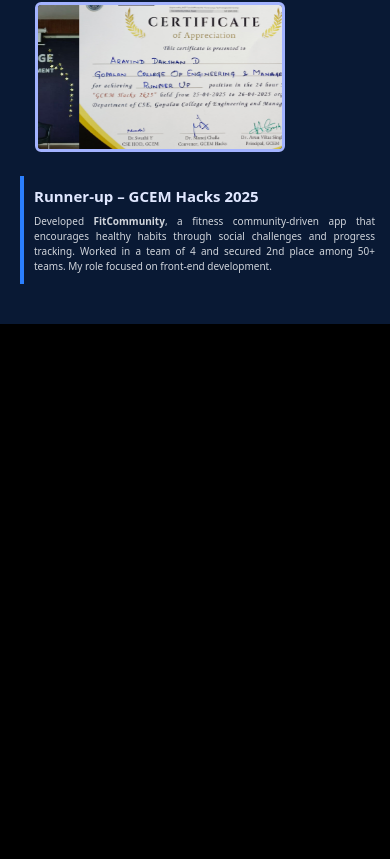
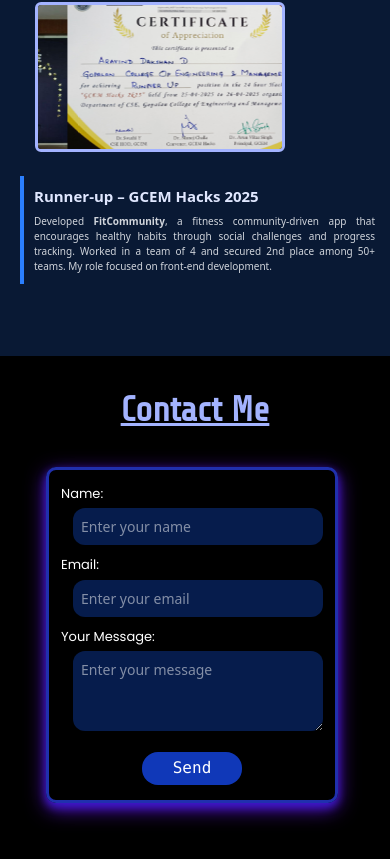
Before and after one commit to Arav20603/aravPortfolio, a React (Vite) app in the folder portfolio/: page / in a window 390 px wide. Shown: the part 3193-4052 px from the top of the page. Before the commit the page ends 3517 px from the top, so only its background shows below. Built offline with nearby package versions, Linux system fonts and the light colour scheme.

Commit message:
Added a new section - ContactFrom with mailing option

```diff
--- a/portfolio/package.json
+++ b/portfolio/package.json
@@ -10,10 +10,13 @@
     "preview": "vite preview"
   },
   "dependencies": {
+    "@formspree/react": "^3.0.0",
     "@tailwindcss/vite": "^4.1.7",
+    "nodemailer": "^7.0.3",
     "react": "^19.1.0",
     "react-dom": "^19.1.0",
     "react-router-dom": "^7.6.2",
+    "react-toastify": "^11.0.5",
     "tailwindcss": "^4.1.7"
   },
   "devDependencies": {
--- a/portfolio/src/components/Home.tsx
+++ b/portfolio/src/components/Home.tsx
@@ -1,5 +1,6 @@
 import About from '../pages/About'
 import Achievements from '../pages/Achievements'
+import ContactForm from '../pages/ContactForm'
 import Hero from '../pages/Hero'
 import Projects from '../pages/Projects'
 import Skills from '../pages/Skills'
@@ -14,6 +15,7 @@ const Home = () => {
       <Skills />
       <Projects />
       <Achievements />
+      <ContactForm />
     </>
   )
 }
--- a/portfolio/src/constants/images.ts
+++ b/portfolio/src/constants/images.ts
@@ -16,6 +16,7 @@ import dsa from '../assets/images/dsa.png';
 import hack1 from '../assets/images/hackathon.jpg';
 import hack2 from '../assets/images/hack1.jpg';
 import hack3 from '../assets/images/hack2.jpg';
+import contact from '../assets/images/contact.jpg';
 
 export const images = {
   logo,
@@ -35,5 +36,6 @@ export const images = {
   cpp,
   hack1,
   hack2,
-  hack3
+  hack3,
+  contact
 };
--- a/portfolio/src/pages/Achievements.tsx
+++ b/portfolio/src/pages/Achievements.tsx
@@ -4,7 +4,7 @@ import '../utils/Achievements.css'
 
 const Achievements = () => {
   return (
-    <div id='achievements' className='text-white mt-25 bg-blue-500/20 pt-20 pb-10'>
+    <div id='achievements' className='text-white mt-25 bg-blue-500/20 pt-20 pb-18'>
       <div className="achievements-container ml-20">
         <h1 className='text-5xl poppins-bold mb-8 underline text-indigo-200'>Achievements</h1>
 
--- /dev/null
+++ b/portfolio/src/pages/ContactForm.tsx
@@ -0,0 +1,112 @@
+import React, { useState } from 'react'
+import { images } from '../constants/images'
+import { Bounce, toast, ToastContainer } from 'react-toastify'
+import '../utils/Contact.css'
+
+const ContactForm = () => {
+  const [name, setName] = useState('')
+  const [email, setEmail] = useState('')
+  const [text, setText] = useState('')
+
+
+  const handleSubmit = async (e:any) => {
+    e.preventDefault(); // ✅ Prevent page reload
+
+    if (!name || !email || !text) {
+      toast.error('Please fill in all fields');
+      return;
+    }
+
+    const formData = {
+      name,
+      email,
+      text,
+    };
+
+    try {
+      const response = await fetch('https://formspree.io/f/manjbwnl', {
+        method: 'POST',
+        headers: {
+          'Content-Type': 'application/json',
+          Accept: 'application/json',
+        },
+        body: JSON.stringify(formData),
+      });
+
+      if (response.ok) {
+        toast.success("Message sent successfully! 🚀 Thanks for contacting use, we'll get back to you soon 😇");
+        setName('');
+        setEmail('');
+        setText('');
+      } else {
+        toast.error("Oops! Something went wrong.");
+      }
+    } catch (error) {
+      toast.error("Network error. Please try again.");
+    }
+  };
+
+
+  return (
+    <div id='contact' className='text-white p-4 mt-5 mb-10'>
+      <h1 className='ml-150 text-5xl share-tech-bold underline text-indigo-300'>Contact Me</h1>
+      <div className="contact-container flex gap-15 mt-10 justify-center">
+        <img src={images.contact} alt="ContactImg" className='w-120 rounded-xl shadow-2xl shadow-indigo-400' />
+        <form onSubmit={handleSubmit}
+          className='flex flex-col p-2 gap-7'
+        >
+
+          {/* Name */}
+          <div className="box-1 box flex flex-col mt-5">
+            <label htmlFor="name" className='text-xl poppins-regular'>Name:</label>
+            <input type="text" name="name" value={name}
+              placeholder='Enter your name' required
+              className='bg-blue-600/30 p-2 w-110 mt-4 rounded-xl ml-3'
+              onChange={(e) => setName(e.target.value)}
+            />
+          </div>
+
+          {/* Email */}
+          <div className="box flex flex-col">
+            <label htmlFor="email" className='text-xl poppins-regular'>Email:</label>
+            <input type="email" name='email'
+              placeholder='Enter your email' required value={email}
+              className='bg-blue-600/30 p-2 w-110 mt-4 rounded-xl ml-3'
+              onChange={(e) => setEmail(e.target.value)}
+            />
+          </div>
+
+          {/* TextArea */}
+          <div className="box flex flex-col">
+            <label htmlFor="msg" className='text-xl poppins-regular'>Your Message:</label>
+            <textarea name="msg" id=""
+              placeholder='Enter your message' required value={text}
+              className='bg-blue-600/30 p-2 w-110 mt-4 rounded-xl ml-3 h-20'
+              onChange={(e) => setText(e.target.value)}
+            ></textarea>
+          </div>
+
+          {/* submit btn */}
+          <div className="flex justify-center">
+            <button type='submit' className='cursor-pointer text-center bg-blue-700/80 hover:bg-blue-800/80 transition-all delay-75 duration-200 w-40 text-xl rounded-2xl py-2 font-mono'>Send</button>
+          </div>
+        </form>
+        <ToastContainer
+          position="bottom-right"
+          autoClose={5000}
+          hideProgressBar={false}
+          newestOnTop={false}
+          closeOnClick={false}
+          rtl={false}
+          pauseOnFocusLoss
+          draggable
+          pauseOnHover
+          theme="dark"
+          transition={Bounce}
+           />
+      </div>
+    </div>
+  )
+}
+
+export default ContactForm
--- a/portfolio/src/pages/Hero.tsx
+++ b/portfolio/src/pages/Hero.tsx
@@ -24,8 +24,8 @@ const Hero = () => {
 
         {/* btn - section */}
         <div className="btn flex gap-10 mt-3 font-semibold ml-5">
-          <Link to="#" className="p-2 bg-blue-700 px-7 text-center rounded-xl hover:bg-blue-800 transition-all delay-75 duration-200">View Resume</Link>
-          <Link to="#" className="p-2 bg-indigo-800 px-7 text-center rounded-xl hover:bg-indigo-900 transition-all delay-75 duration-200">Contact Me</Link>
+          <a href="#" className="p-2 bg-blue-700 px-7 text-center rounded-xl hover:bg-blue-800 transition-all delay-75 duration-200">View Resume</a>
+          <a href="#contact" className="p-2 bg-indigo-800 px-7 text-center rounded-xl hover:bg-indigo-900 transition-all delay-75 duration-200">Contact Me</a>
         </div>
       </div>
 
--- /dev/null
+++ b/portfolio/src/utils/Contact.css
@@ -0,0 +1,116 @@
+@media (min-width:870px) and (max-width:1200px) {
+  .contact-container img {
+    width: 350px;
+    height: fit-content;
+  }
+  .contact-container {
+    gap: 1rem;
+  }
+  #contact h1 {
+    margin-left: 400px;
+  }
+  .contact-container form {
+    gap: .8rem;
+  }
+  .contact-container form label {
+    font-size: 13px;
+  }
+  .contact-container form input, textarea {
+    width: 400px;
+
+  }
+  .box-1 {
+    margin-top: 0;
+  }
+  .box {
+    gap: 0;
+  }
+  .contact-container button {
+    font-size: 1rem;
+    width: 100px;
+    padding: 5px 0 5px 0;
+  }
+}
+@media (min-width:570px) and (max-width:870px) {
+  .contact-container img {
+    display: none;
+  }
+  .contact-container {
+    gap: 1rem;
+  }
+  #contact h1 {
+    font-size: 40px;
+    text-align: center;
+    margin-left: auto;
+  }
+  .contact-container form {
+    gap: 1rem;
+    border: 3px solid rgb(32, 48, 173);
+    padding: 30px;
+    box-shadow: 0 4px 8px 0 rgb(60, 24, 205), 0 6px 20px 0 rgb(86, 18, 196);
+    border-radius: 10px;
+  }
+  .contact-container form label {
+    font-size: 15px;
+  }
+  .contact-container form input, textarea {
+    width: 380px;
+  }
+  .box-1 {
+    margin-top: 0;
+  }
+  .box {
+    gap: 0;
+  }
+  .contact-container button {
+    font-size: 1rem;
+    width: 100px;
+    padding: 5px 0 5px 0;
+    margin-top: 10px;
+  }
+}
+
+@media screen and (max-width:570px) {
+  .contact-container img {
+    display: none;
+  }
+  .contact-container {
+    gap: 1rem;
+  }
+  #contact h1 {
+    font-size: 35px;
+    text-align: center;
+    margin-left: auto;
+  }
+  .contact-container form {
+    gap: .7rem;
+    border: 3px solid rgb(32, 48, 173);
+    padding: 15px 12px 15px 12px;
+    box-shadow: 0 4px 8px 0 rgb(60, 24, 205), 0 6px 20px 0 rgb(86, 18, 196);
+    border-radius: 10px;
+    margin-left: 10px;
+    width: fit-content;
+  }
+  .contact-container form label {
+    font-size: 13px;
+  }
+  .contact-container form input, textarea {
+    width: 250px;
+    padding: 8px;
+    margin-top: 5px;
+    font-size: 14px;
+  }
+  .box-1 {
+    margin-top: 0;
+  }
+  .box {
+    gap: 0;
+
+  }
+  .contact-container button {
+    font-size: 1rem;
+    width: 100px;
+    padding: 5px 0 5px 0;
+    margin-top: 10px;
+  }
+}
```
Also changed, not shown: portfolio/src/assets/images/contact.jpg (added), 1 other file (tests, documents, lock files or other folders).
